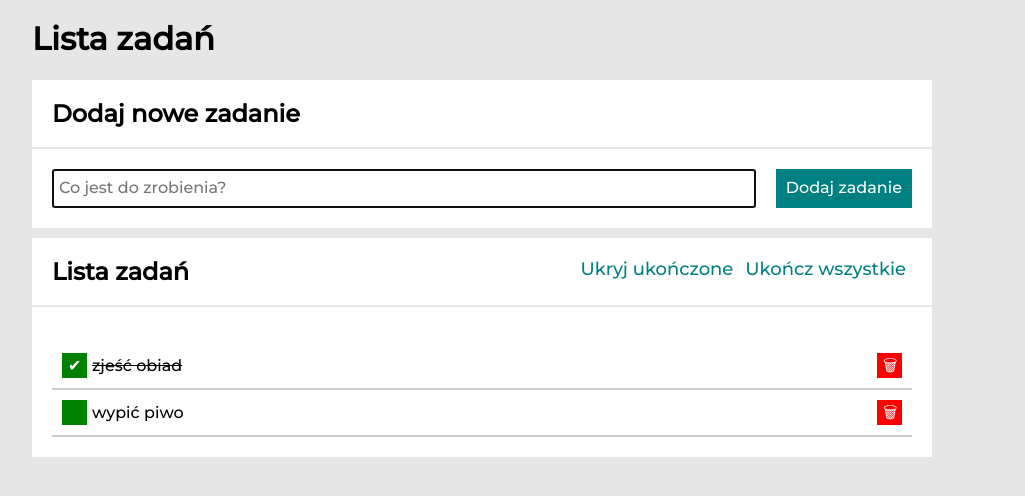
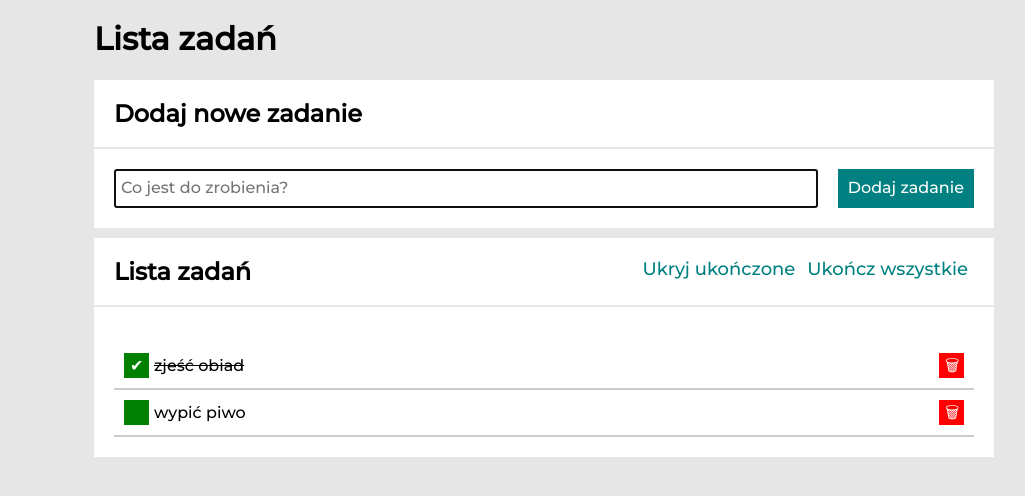
Before and after one commit to tamahawk1908/To-Do-List-React, a React (Create React App) app: page / in a window 1280 px wide. Shown: the top 496 px of the page, without its empty margins (96-1121 px from the left). Built offline with nearby package versions, Linux system fonts and the light colour scheme.

Commit message:
added screenshot and margin to the list

```diff
--- a/src/index.css
+++ b/src/index.css
@@ -8,7 +8,7 @@ html {
 
 body {
   background-color: hsl(0, 0%, 90%);
-  margin: 20px 10% auto;
+  margin: 20px auto;
   max-width: 900px;
   font-family: 'Montserrat', sans-serif;
 }
```
Also changed, not shown: public/ListaZadań.png (added).
